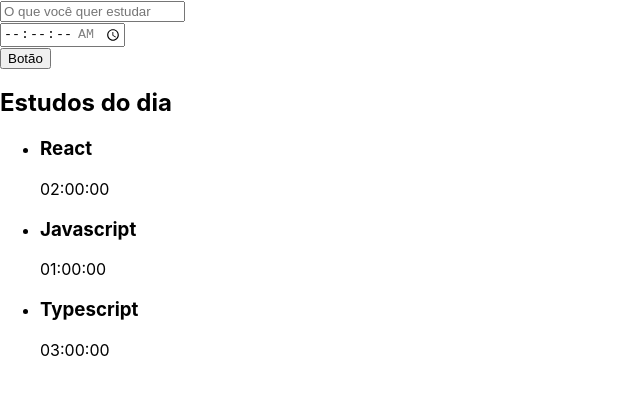
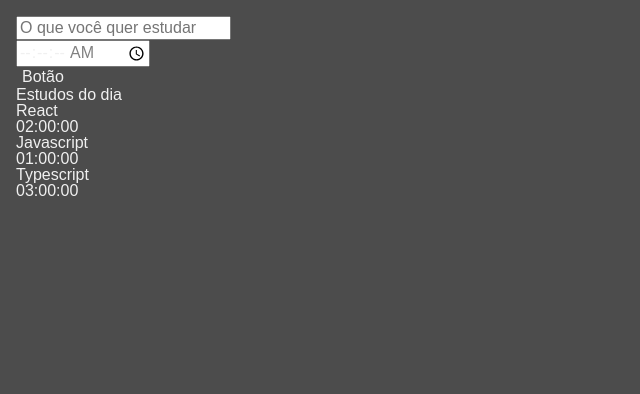
Before and after one commit to felipemarinhodev/alura-studies, a React (Create React App) app: page / in a window 1280 px wide. Shown: the top 394 px of the page, without its empty margins (0-640 px from the left). Built offline with nearby package versions, Linux system fonts and the light colour scheme.

Commit message:
add global style

```diff
--- a/src/index.css
+++ b/src/index.css
@@ -1,13 +1,95 @@
+html, body, div, span, applet, object, iframe,
+h1, h2, h3, h4, h5, h6, p, blockquote, pre,
+a, abbr, acronym, address, big, cite, code,
+del, dfn, em, img, ins, kbd, q, s, samp,
+small, strike, strong, sub, sup, tt, var,
+b, u, i, center,
+dl, dt, dd, ol, ul, li,
+fieldset, form, label, legend,
+table, caption, tbody, tfoot, thead, tr, th, td,
+article, aside, canvas, details, embed,
+figure, figcaption, footer, header, hgroup,
+menu, nav, output, ruby, section, summary,
+time, mark, audio, video {
+	margin: 0;
+	padding: 0;
+	border: 0;
+	font-size: 100%;
+	font: inherit;
+	vertical-align: baseline;
+}
+/* HTML5 display-role reset for older browsers */
+article, aside, details, figcaption, figure,
+footer, header, hgroup, menu, nav, section {
+	display: block;
+}
 body {
-  margin: 0;
-  font-family: -apple-system, BlinkMacSystemFont, 'Segoe UI', 'Roboto', 'Oxygen',
-    'Ubuntu', 'Cantarell', 'Fira Sans', 'Droid Sans', 'Helvetica Neue',
-    sans-serif;
-  -webkit-font-smoothing: antialiased;
-  -moz-osx-font-smoothing: grayscale;
+	line-height: 1;
+}
+ol, ul {
+	list-style: none;
+}
+blockquote, q {
+	quotes: none;
+}
+blockquote:before, blockquote:after,
+q:before, q:after {
+	content: '';
+	content: none;
+}
+table {
+	border-collapse: collapse;
+	border-spacing: 0;
 }
 
-code {
-  font-family: source-code-pro, Menlo, Monaco, Consolas, 'Courier New',
-    monospace;
+
+input {
+	font-family: inherit;
+	font-size: inherit;
+	font-weight: inherit;
+	color: inherit;
 }
+
+button {
+	border: unset;
+	background-color: unset;
+	font-family: inherit;
+	font-size: inherit;
+	font-weight: inherit;
+	color: inherit;
+}
+
+@import url('https://fonts.googleapis.com/css2?family=Manjari&display=swap');
+
+body {
+	display: flex;
+	justify-content: center;
+	font-family: 'Manjari', sans-serif;
+	color: #F0F0F0;
+	background-color: #4C4C4C;
+	height: 100%;
+	width: 100%;
+	padding: 16px;
+	box-sizing: border-box;
+}
+
+#root {
+	width: 100%;
+}
+
+::-webkit-scrollbar {
+	width: 8px;
+}
+
+::-webkit-scrollbar-track {
+	background: unset;
+}
+
+::-webkit-scrollbar-thumb {
+	border-radius: 4px;
+	background: #888;
+}
+
+::-webkit-scrollbar-thumb:hover {
+	background: #555;
+}
```
